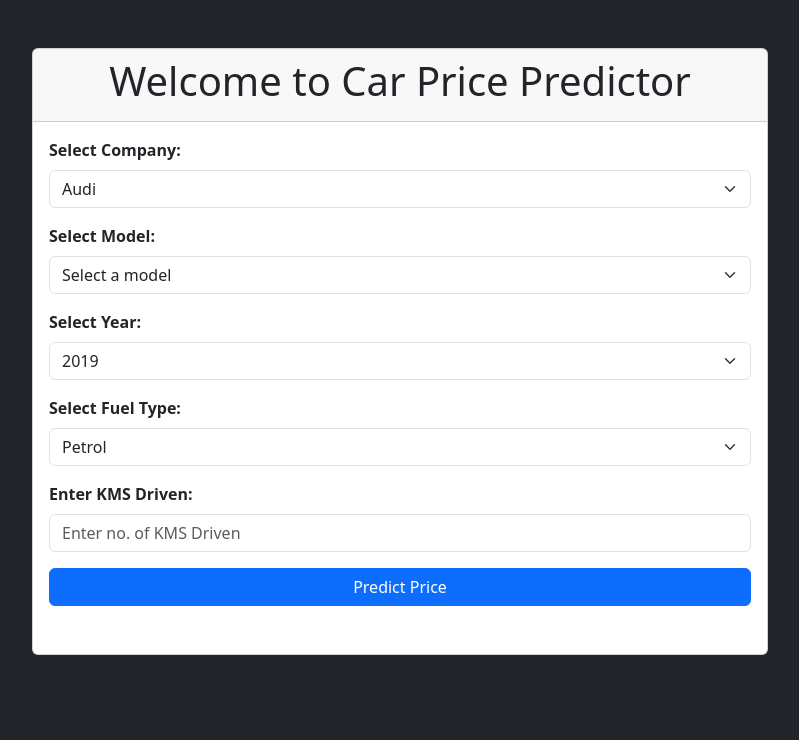
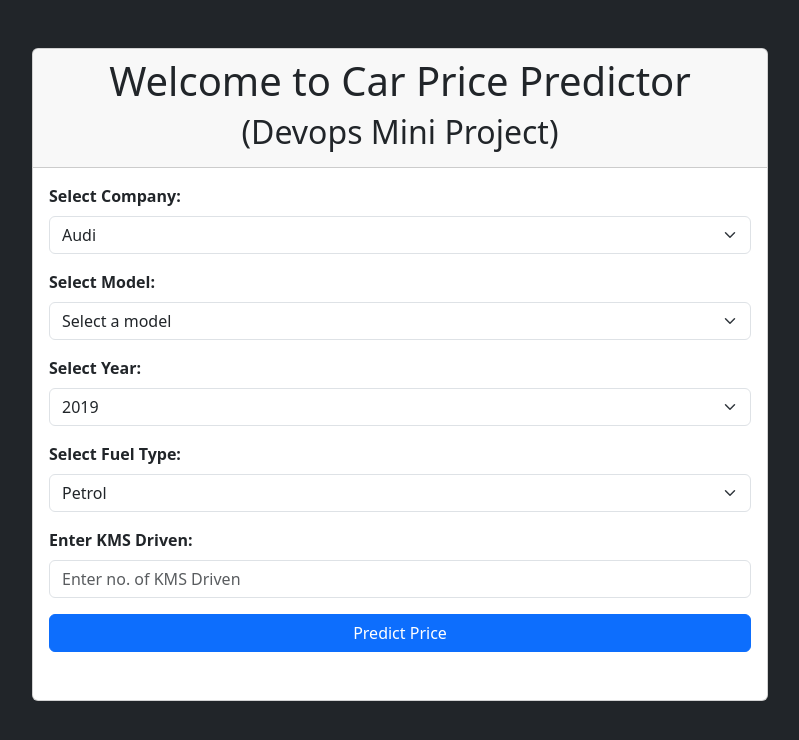
Before and after one commit to JxSH-07/Devops-MiniProject, a Flask app: page / in a window 1280 px wide. Shown: the top 740 px of the page, without its empty margins (240-1039 px from the left). Run offline with Flask 3, Linux system fonts and the light colour scheme; parts of the project's set-up code (start-up, migrations or seed data) failed here and were passed over.

Commit message:
Testing CI/CD Pipeline

```diff
--- a/templates/index.html
+++ b/templates/index.html
@@ -14,6 +14,7 @@
                 <div class="card">
                     <div class="card-header text-center">
                         <h1>Welcome to Car Price Predictor</h1>
+                        <h2>(Devops Mini Project)</h2>
                     </div>
                     <div class="card-body">
                         <form method="post" action="/predict" accept-charset="utf-8">
```
